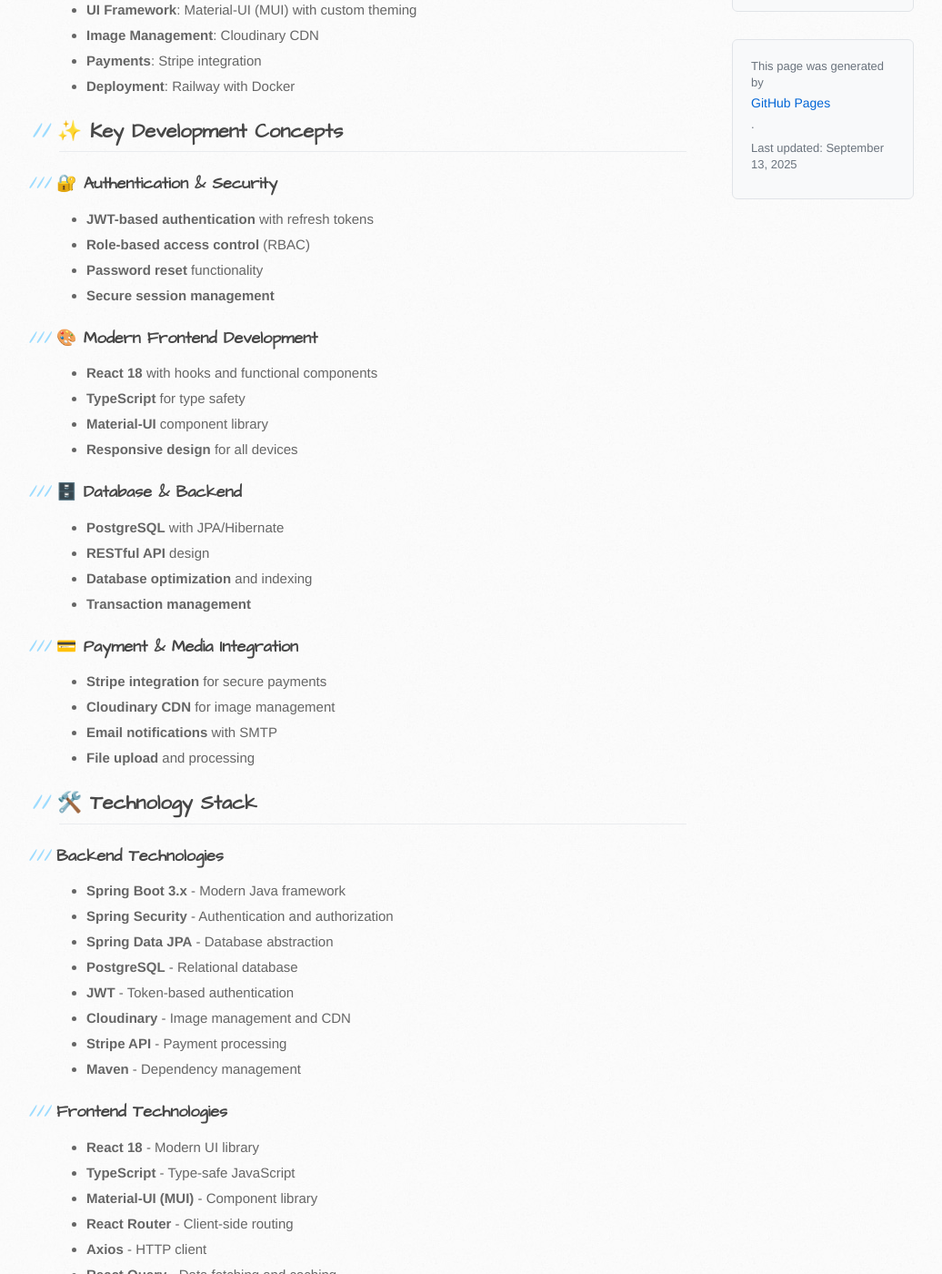
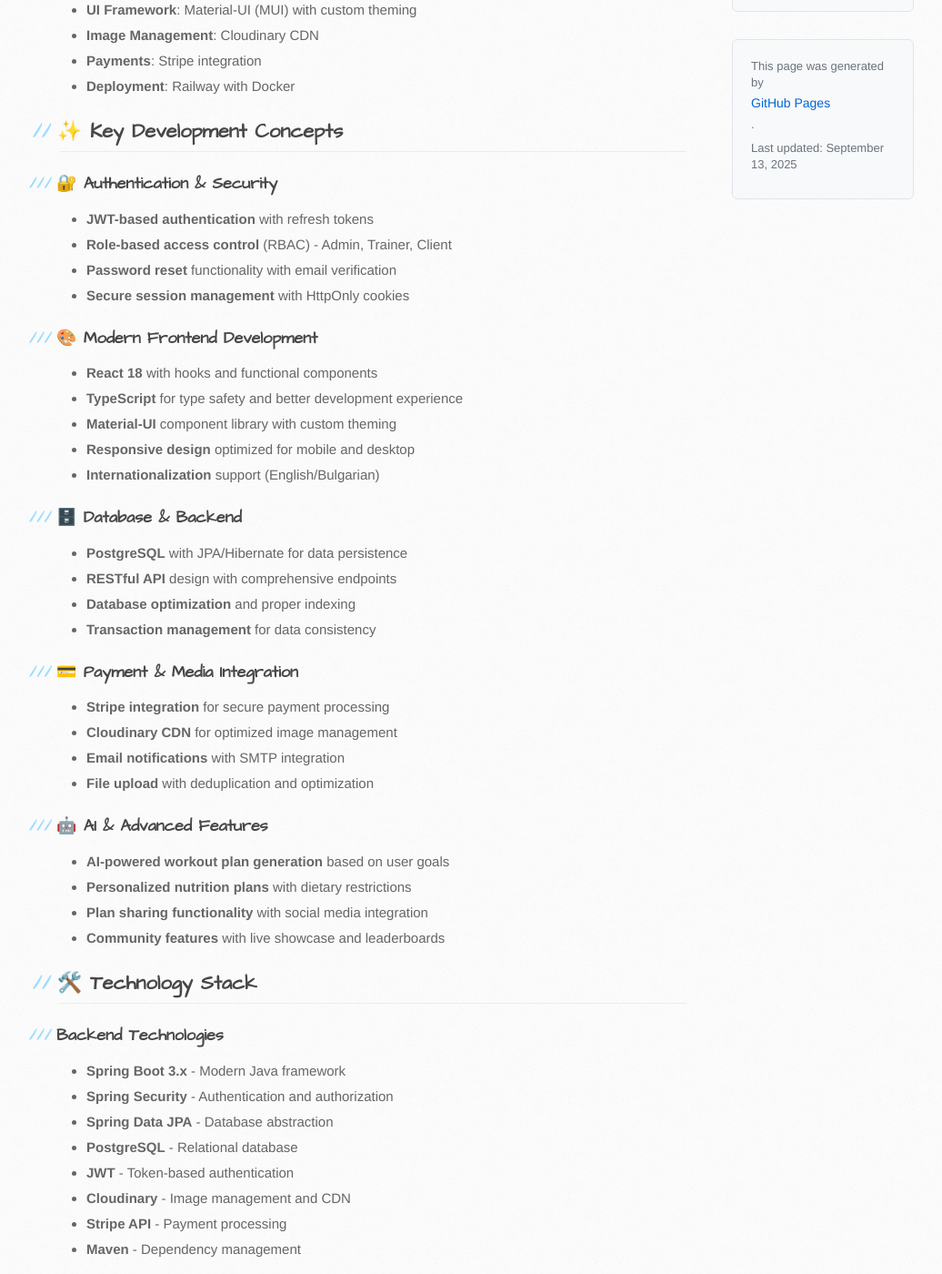
Before and after one commit to jeck7/jeck7.github.io, a Jekyll site: the page built from index.md, in a window 1280 px wide and 1400 px high, scrolled down 1214 px. Shown: the whole window at 91% size, without its empty margins (105-1141 px from the left). Built offline with Jekyll 4.4.1, drawn with Linux system fonts in a browser that asks for light colours; some of the changed text lies outside the part shown.

Commit message:
New Changes.

```diff
--- a/index.md
+++ b/index.md
@@ -10,9 +10,9 @@ A comprehensive guide showcasing modern full-stack development practices using c
 
 ## 🚀 Live Demo
 
-- **Frontend**: [https://frontend-prod2-prod2.up.railway.app](https://frontend-prod2-prod2.up.railway.app)
-- **Backend API**: [https://backend-prod2-prod2.up.railway.app](https://backend-prod2-prod2.up.railway.app)
-- **API Documentation**: [Swagger UI](https://backend-prod2-prod2.up.railway.app/swagger-ui/index.html)
+- **Frontend**: [https://fitness-booking.fit](https://fitness-booking.fit)
+- **Backend API**: [https://fitness-booking.fit/api](https://fitness-booking.fit/api)
+- **API Documentation**: [Swagger UI](https://fitness-booking.fit/api/swagger-ui/index.html)
 
 ## 🏗️ Technology Stack Overview
 
@@ -31,27 +31,34 @@ This guide demonstrates modern full-stack development with:
 
 ### 🔐 Authentication & Security
 - **JWT-based authentication** with refresh tokens
-- **Role-based access control** (RBAC)
-- **Password reset** functionality
-- **Secure session management**
+- **Role-based access control** (RBAC) - Admin, Trainer, Client
+- **Password reset** functionality with email verification
+- **Secure session management** with HttpOnly cookies
 
 ### 🎨 Modern Frontend Development
 - **React 18** with hooks and functional components
-- **TypeScript** for type safety
-- **Material-UI** component library
-- **Responsive design** for all devices
+- **TypeScript** for type safety and better development experience
+- **Material-UI** component library with custom theming
+- **Responsive design** optimized for mobile and desktop
+- **Internationalization** support (English/Bulgarian)
 
 ### 🗄️ Database & Backend
-- **PostgreSQL** with JPA/Hibernate
-- **RESTful API** design
-- **Database optimization** and indexing
-- **Transaction management**
+- **PostgreSQL** with JPA/Hibernate for data persistence
+- **RESTful API** design with comprehensive endpoints
+- **Database optimization** and proper indexing
+- **Transaction management** for data consistency
 
 ### 💳 Payment & Media Integration
-- **Stripe integration** for secure payments
-- **Cloudinary CDN** for image management
-- **Email notifications** with SMTP
-- **File upload** and processing
+- **Stripe integration** for secure payment processing
+- **Cloudinary CDN** for optimized image management
+- **Email notifications** with SMTP integration
+- **File upload** with deduplication and optimization
+
+### 🤖 AI & Advanced Features
+- **AI-powered workout plan generation** based on user goals
+- **Personalized nutrition plans** with dietary restrictions
+- **Plan sharing functionality** with social media integration
+- **Community features** with live showcase and leaderboards
 
 ## 🛠️ Technology Stack
 
@@ -66,12 +73,14 @@ This guide demonstrates modern full-stack development with:
 - **Maven** - Dependency management
 
 ### Frontend Technologies
-- **React 18** - Modern UI library
-- **TypeScript** - Type-safe JavaScript
-- **Material-UI (MUI)** - Component library
-- **React Router** - Client-side routing
-- **Axios** - HTTP client
+- **React 18** - Modern UI library with latest features
+- **TypeScript** - Type-safe JavaScript development
+- **Material-UI (MUI)** - Component library with custom theming
+- **React Router** - Client-side routing and navigation
+- **Axios** - HTTP client with interceptors
 - **React Query** - Data fetching and caching
+- **i18n** - Internationalization (English/Bulgarian)
+- **Google Analytics 4** - User behavior tracking
 
 ## 📁 Modern Project Structure
 
@@ -181,8 +190,8 @@ This guide is licensed under the MIT License - see the [LICENSE](LICENSE) file f
 
 ## 🔗 Quick Links
 
-- [View Live Demo](https://frontend-prod2-prod2.up.railway.app)
-- [API Documentation](https://backend-prod2-prod2.up.railway.app/swagger-ui/index.html)
+- [View Live Demo](https://fitness-booking.fit)
+- [API Documentation](https://fitness-booking.fit/api/swagger-ui/index.html)
 - [GitHub Repository](https://github.com/jeck7/fitness-booking-platform)
 - [About the Guide](about.md)
 
```
Also changed, not shown: about.md (+10 -2 lines), architecture.md (+32 -0 lines), deployment.md (+4 -4 lines), features.md (+40 -0 lines), README_1.md.
